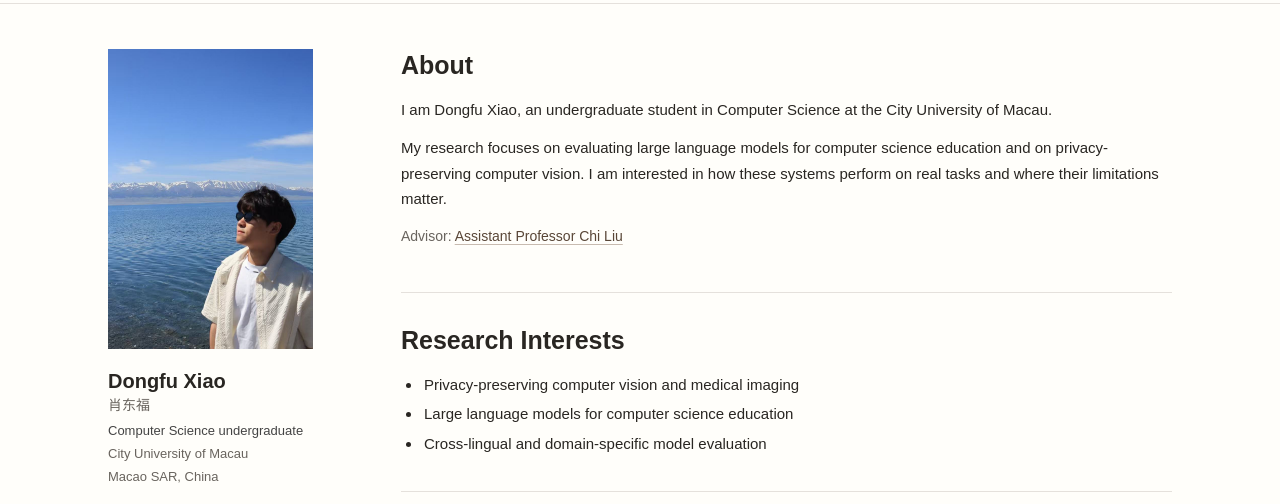
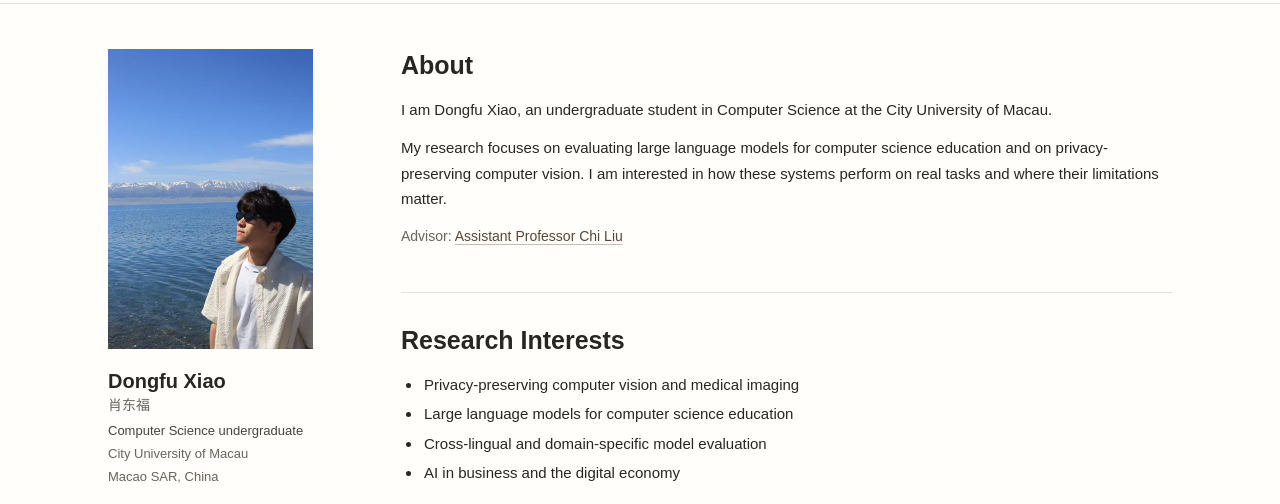
Before and after one commit to 222xiao/222xiao.github.io, a plain HTML site: page index.html in a window 1280 px wide. Shown: the part 63-567 px from the top of the page. Drawn offline with Linux system fonts and the light colour scheme.

Commit message:
Add research interest

```diff
--- a/index.html
+++ b/index.html
@@ -54,7 +54,7 @@
           <li data-en="Privacy-preserving computer vision and medical imaging" data-zh="隐私保护计算机视觉与医学影像">Privacy-preserving computer vision and medical imaging</li>
           <li data-en="Large language models for computer science education" data-zh="大语言模型与计算机科学教育">Large language models for computer science education</li>
           <li data-en="Cross-lingual and domain-specific model evaluation" data-zh="跨语言与特定领域的模型评估">Cross-lingual and domain-specific model evaluation</li>
-
+          <li data-en="AI in business and the digital economy" data-zh="人工智能在商业与数字经济中的应用">AI in business and the digital economy</li>
         </ul>
       </section>
 
```
